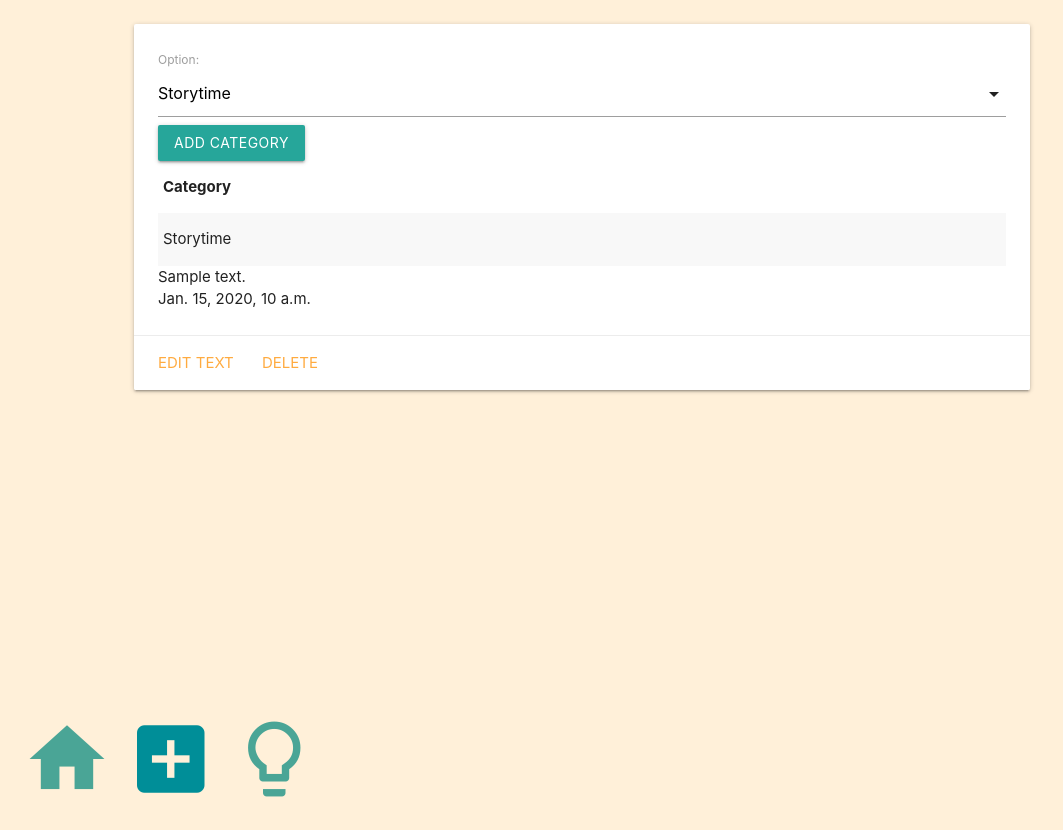
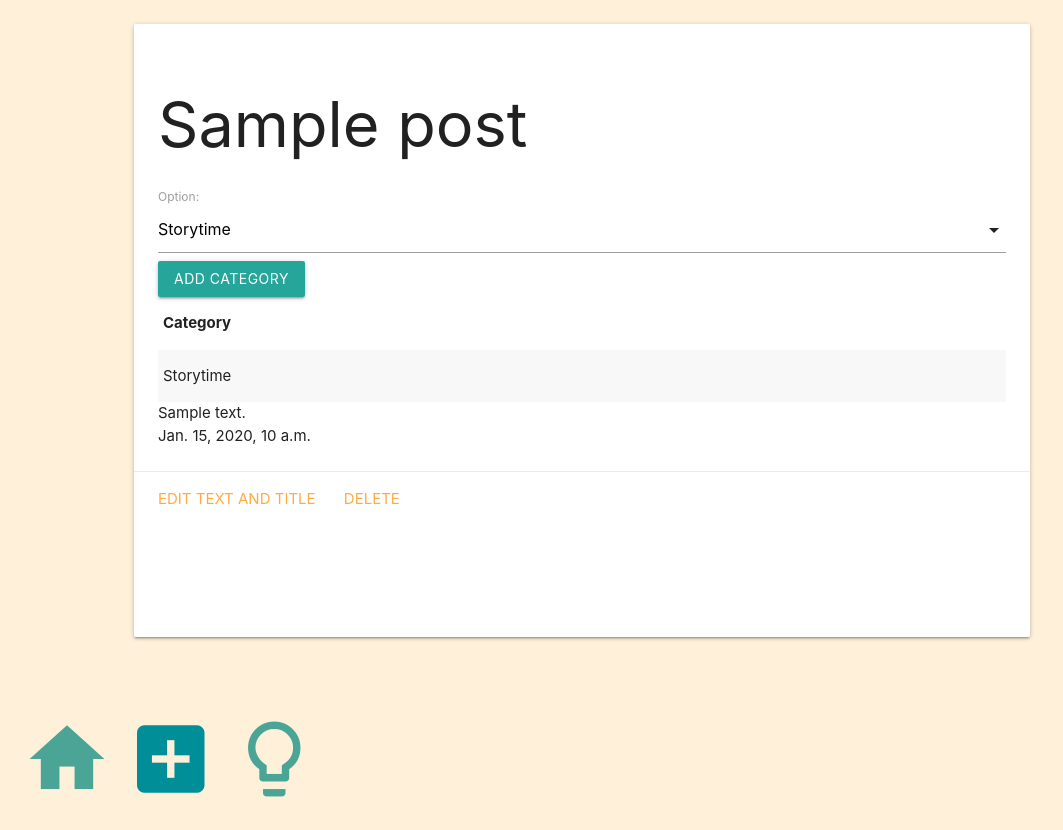
Before and after one commit to JennaRParker/brainDump, a Django app: page /posts/1/ in a window 1280 px wide. Shown: the part 112-942 px from the top of the page, without its empty margins (58-1121 px from the left). Run offline with Django 4.2, Linux system fonts and the light colour scheme; tables that the repository leaves empty hold one stand-in row (values such as "Sample post").

Commit message:
adds the ability to add a title to a post

```diff
--- a/the_app/models.py
+++ b/the_app/models.py
@@ -15,6 +15,7 @@ OPTIONS = (
 class Post(models.Model):
     text = models.TextField(max_length=1000)
     date = models.DateTimeField(auto_now_add=True)
+    title = models.CharField(max_length=30, default='That time when..')
     #comment
     #likes
     #dislikes
--- a/the_app/static/css/style.css
+++ b/the_app/static/css/style.css
@@ -60,5 +60,13 @@ body {
     padding: 5px;
     color: black;
     border-radius: 10vh;
+}
 
+/* Detail Page */
+
+#detail-card {
+    padding-bottom: 20vh;
+    scroll-behavior: smooth;
+    max-height: 65vh;
+    overflow: auto;
 }
--- a/the_app/templates/detail.html
+++ b/the_app/templates/detail.html
@@ -1,6 +1,7 @@
 {% extends 'base.html' %} {% block content %}
 <div class="card" id="detail-card">
     <div class="card-content">
+        <h1>{{ post.title }}</h1>
         <form action="{% url 'add_category' post.id %}" method="post">
             {% csrf_token %} {{ category_form.as_p }}
             <input type="submit" class="btn" value="Add Category">
@@ -23,7 +24,7 @@
       <p>{{ post.date }}</p>
     </div>
     <div class="card-action">
-        <a href="{% url 'post_update' post.id %}">Edit Text</a>
+        <a href="{% url 'post_update' post.id %}">Edit Text and Title</a>
         <a href="{% url 'post_delete' post.id %}">Delete</a>
     </div>
   </div>
--- a/the_app/templates/home.html
+++ b/the_app/templates/home.html
@@ -5,7 +5,10 @@
     {% for post in output %}
     <a href="{% url 'detail' post.id %}">
         <div class="post">
-            <p>{{ post.text}}</p>
+            {% for category in post.category_set.all %}
+            <h1>{{ post.title }}</h1>
+            <h2>{{category.get_option_display}}</h2>
+                {% endfor %}
             <p>{{ post.date }}</p>
         </div>
     </a>
--- a/the_app/views.py
+++ b/the_app/views.py
@@ -20,14 +20,14 @@ def post_detail(request, post_id):
 
 class PostCreate(CreateView):
     model = Post
-    fields = ('text',)
+    fields = ('title', 'text',)
     def form_valid(self, form):
         form.instance.user = self.request.user
         return super().form_valid(form)
 
 class PostUpdate(UpdateView):
     model = Post
-    fields = ['text',]
+    fields = ['text', 'title']
 
 class PostDelete(DeleteView):
     model = Post
```
Also changed, not shown: the_app/migrations/0004_post_title_alter_category_option.py (added).
